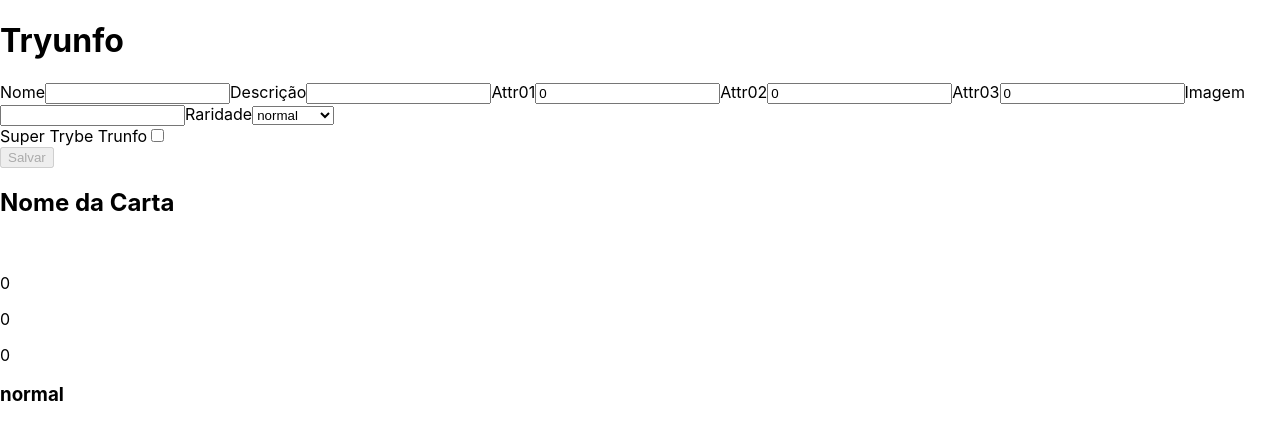
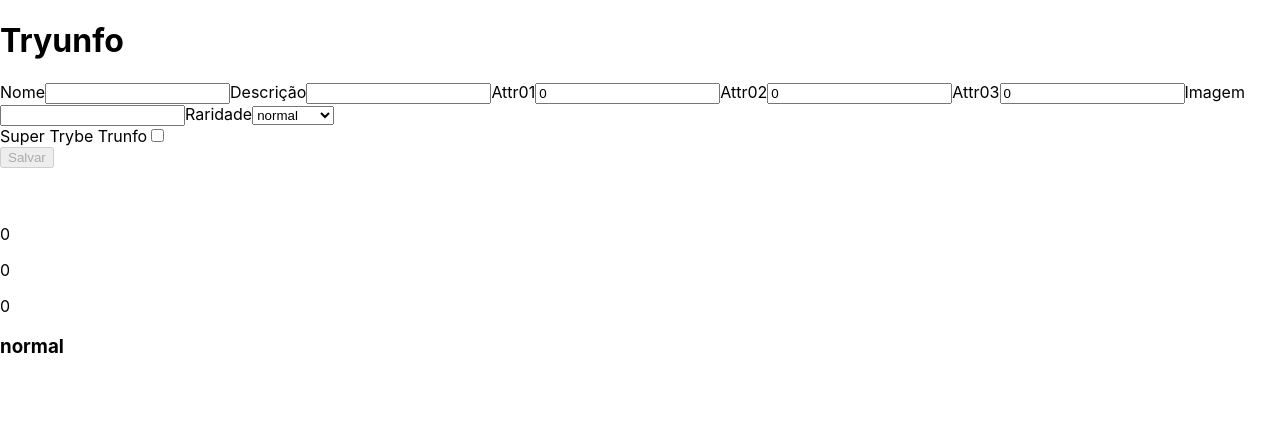
Before and after one commit to felipeAndradeMendes/tryunfo, a React (Create React App) app: page / in a window 1280 px wide. Shown: the top 440 px of the page. Built offline with nearby package versions, Linux system fonts and the light colour scheme.

Commit message:
Conclui requisito 09

```diff
--- a/src/components/Card.js
+++ b/src/components/Card.js
@@ -16,7 +16,7 @@ class Card extends React.Component {
     return (
       <>
         <h2 data-testid="name-card">
-          Nome da Carta
+
           { cardName }
         </h2>
         <img
```
